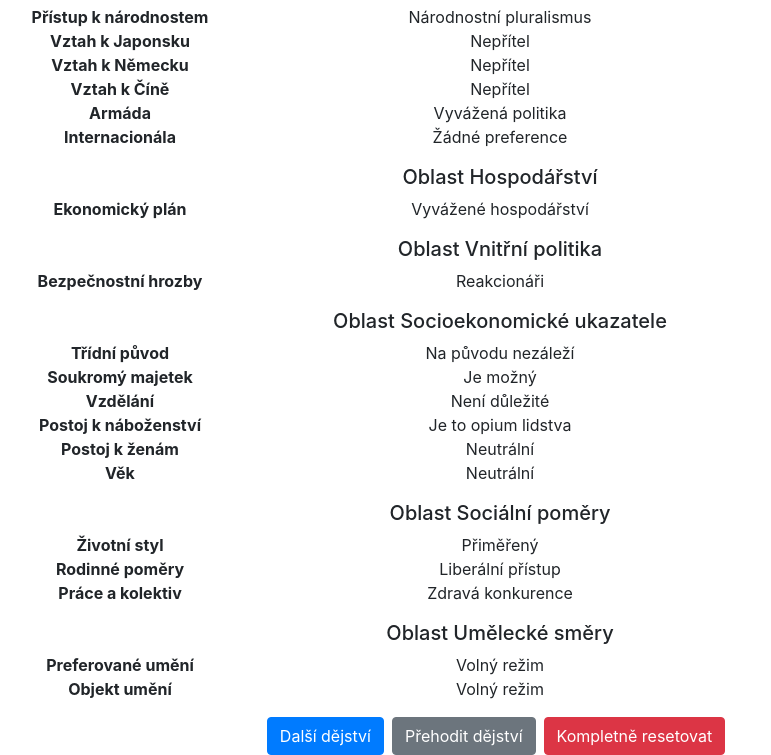
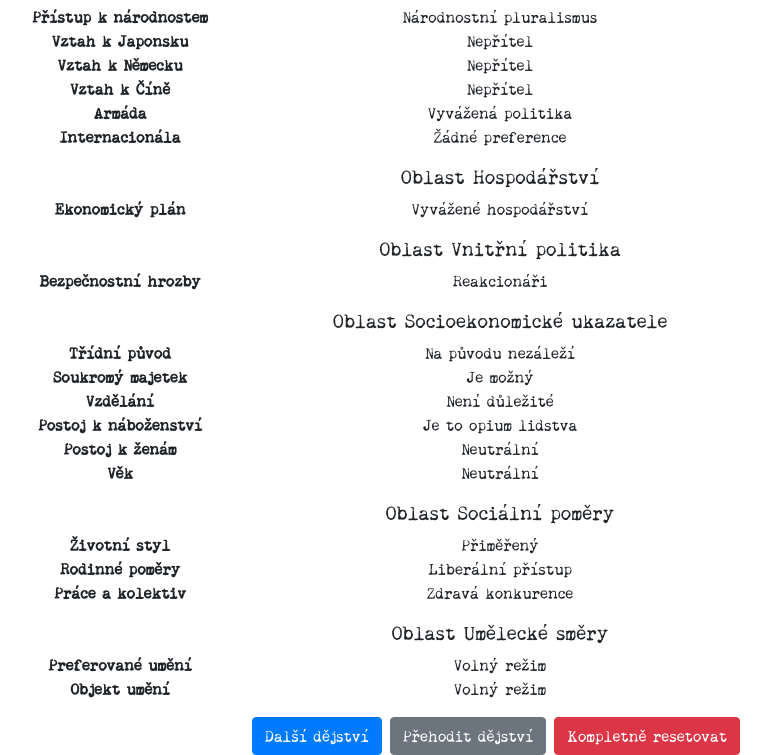
Before and after one commit to rolling-cz/cistky-politiky, a React app: page / in a window 1280 px wide. Shown: the part 97-852 px from the top of the page, without its empty margins (140-911 px from the left). Built offline with nearby package versions, Linux system fonts and the light colour scheme.

Commit message:
typewriter font

```diff
--- a/src/styles/App.css
+++ b/src/styles/App.css
@@ -1,5 +1,11 @@
+@font-face {
+   font-family: 'remington-cz';
+      src: url('remington-cz.ttf') format('truetype');
+}
+
 .App {
   text-align: center;
+  font-family: 'remington-cz';
 }
 
 @media only print {
```
Also changed, not shown: src/styles/remington-cz.ttf (added).
